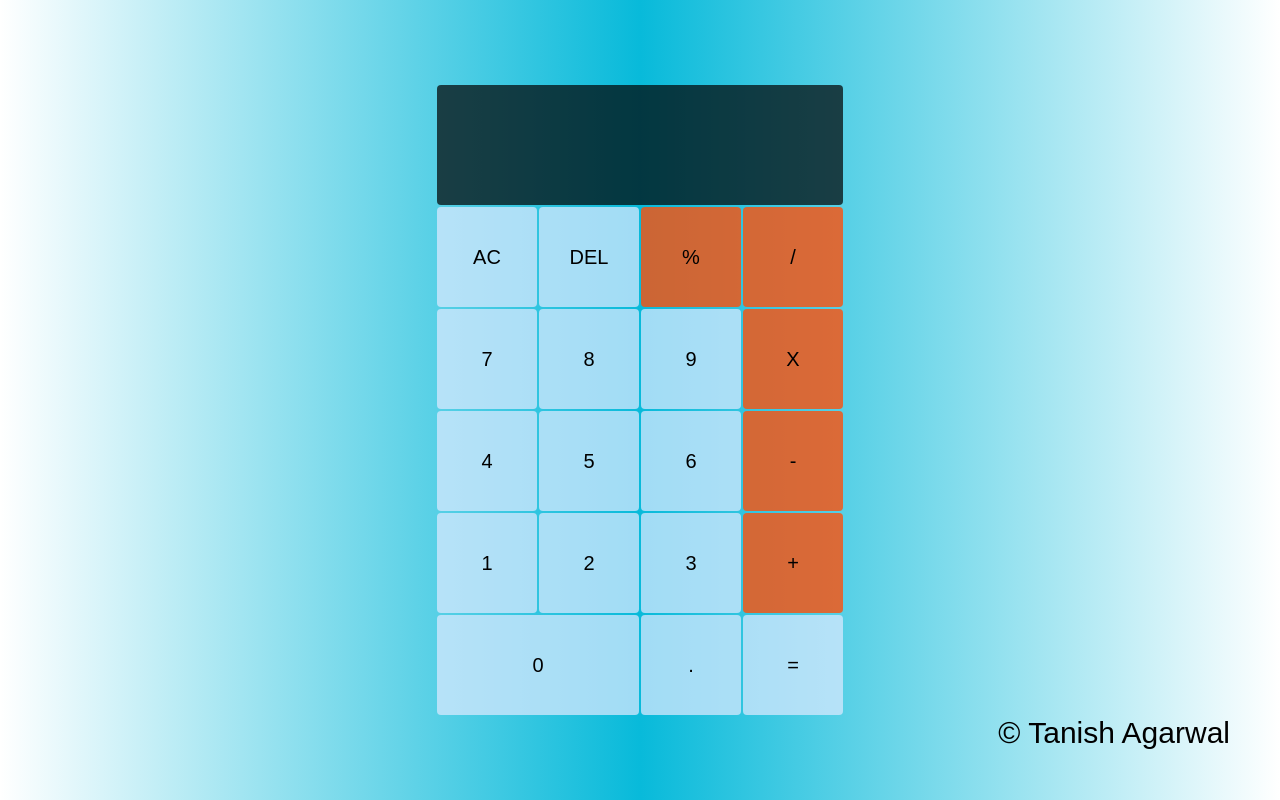
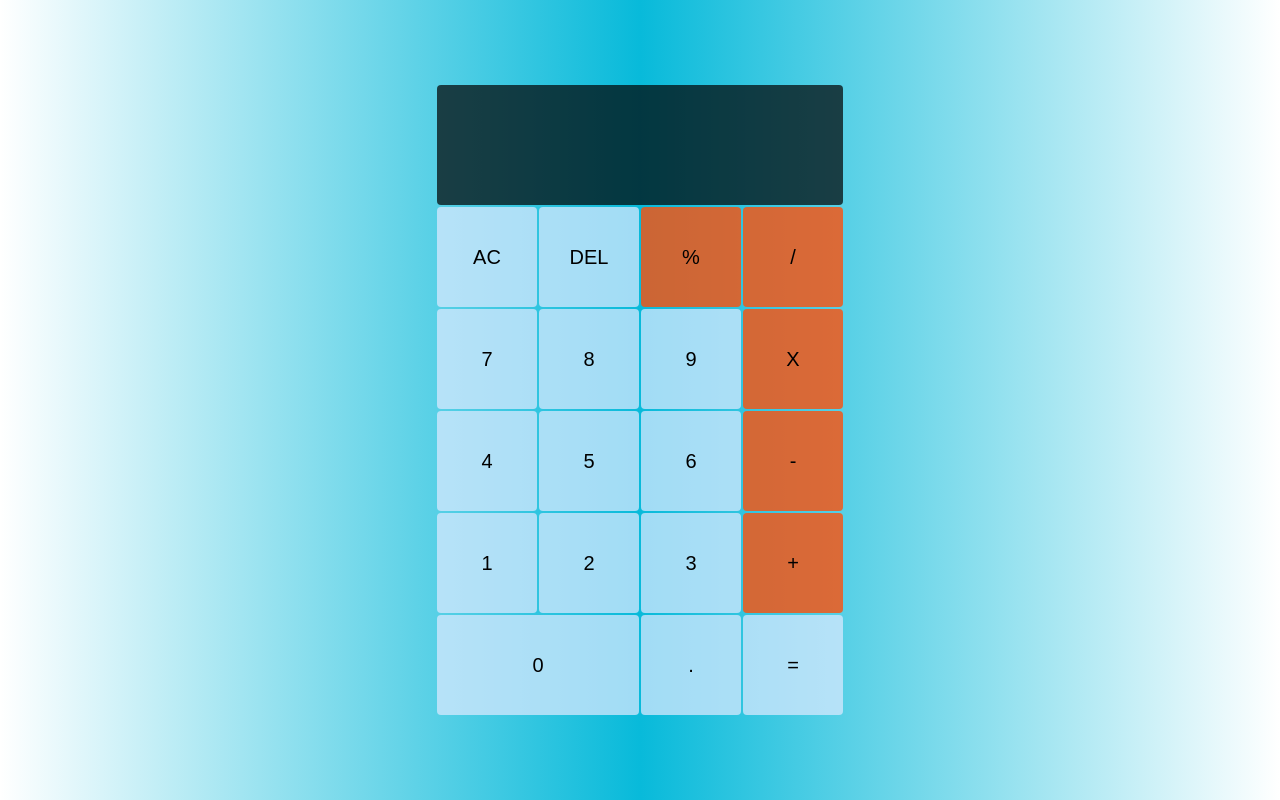
Before and after one commit to Tanish2409/vanilla-js-calculator, a plain HTML site: page index.html in a window 1280 px wide. Drawn offline with Linux system fonts and the light colour scheme.

Commit message:
remove copyrights :p

```diff
--- a/index.html
+++ b/index.html
@@ -34,7 +34,7 @@
         <div class="btn number">.</div>
         <div class="btn equal">=</div>
     </div>
-    <footer>&copy; Tanish Agarwal</footer>
+    <!-- <footer>&copy; Tanish Agarwal</footer> -->
 
 
 
```
